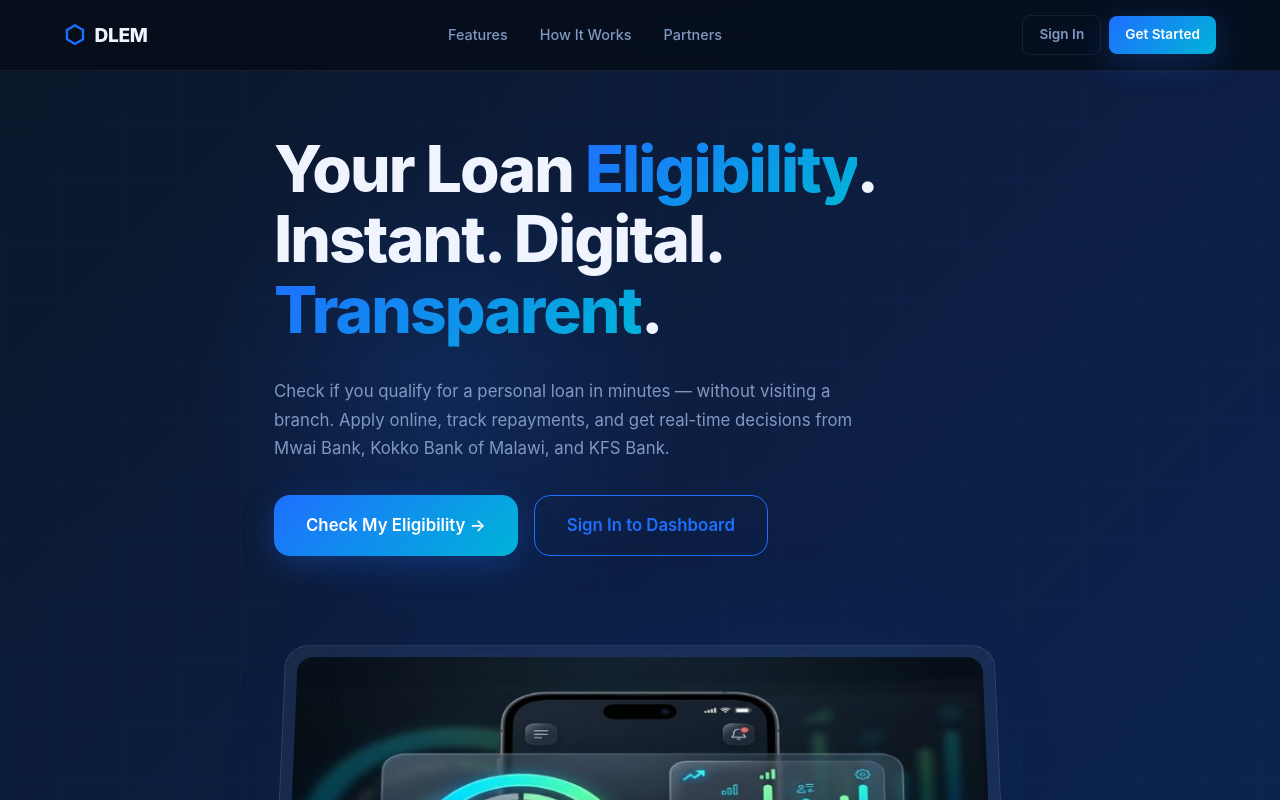
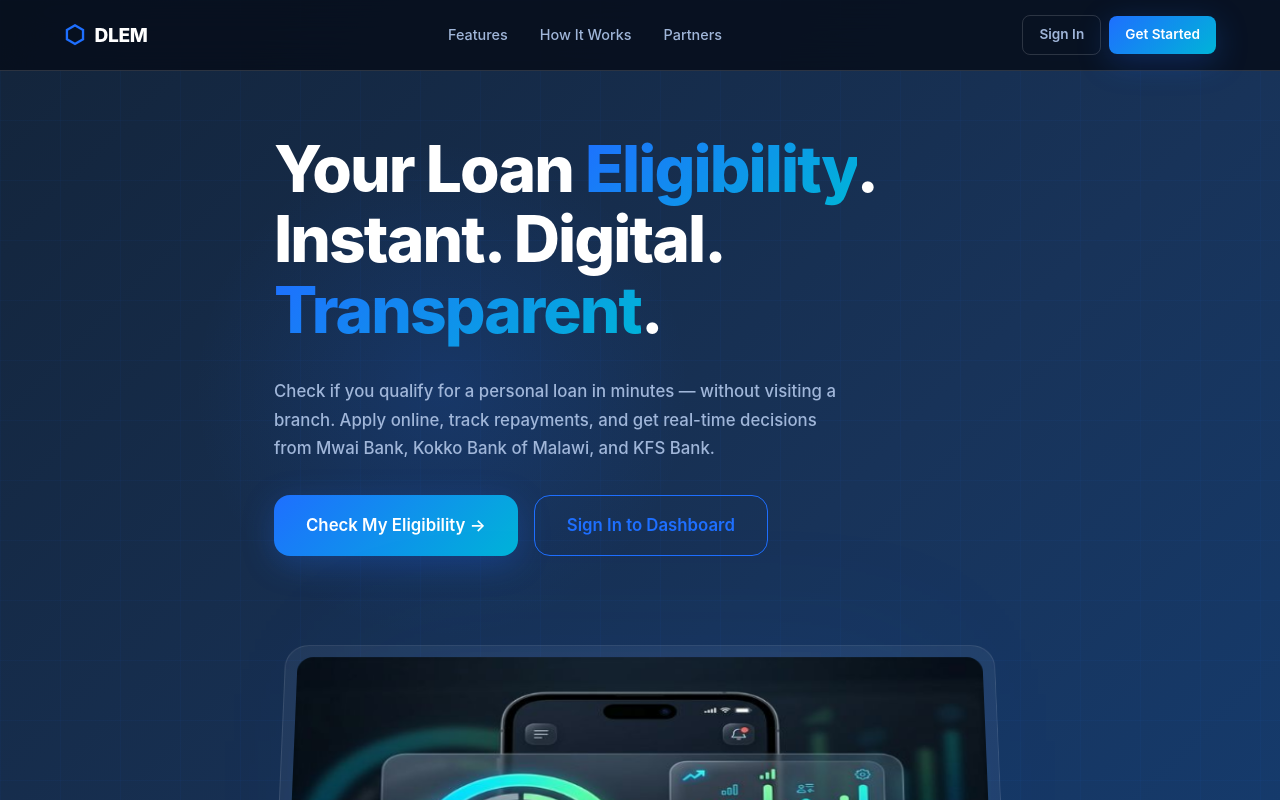
Before and after one commit to StewartMangame/DLEMs, a Next.js app in the folder frontend/: page / in a window 1280 px wide. Shown: the top 800 px of the page. Built offline with nearby package versions, Linux system fonts and the light colour scheme.

Commit message:
style: brighten dark theme and increase typography weight for better visibility

```diff
--- a/frontend/src/app/globals.css
+++ b/frontend/src/app/globals.css
@@ -1,13 +1,13 @@
 /* ===================== DESIGN TOKENS ===================== */
 :root {
   /* Colors */
-  --color-bg-deep:       #060d1a;
-  --color-bg-dark:       #0a1628;
-  --color-bg-card:       #0f1e38;
-  --color-bg-elevated:   #162340;
-  --color-surface:       #1a2a4a;
-  --color-border:        rgba(255, 255, 255, 0.07);
-  --color-border-active: rgba(30, 111, 255, 0.5);
+  --color-bg-deep:       #0d1b2a;
+  --color-bg-dark:       #13243a;
+  --color-bg-card:       #1b3150;
+  --color-bg-elevated:   #254065;
+  --color-surface:       #2e4d7a;
+  --color-border:        rgba(255, 255, 255, 0.15);
+  --color-border-active: rgba(30, 111, 255, 0.6);
 
   --color-primary:       #1e6fff;
   --color-primary-glow:  rgba(30, 111, 255, 0.25);
@@ -22,18 +22,18 @@
   --color-danger-bg:     rgba(255, 59, 92, 0.12);
   --color-info:          #00b4d8;
 
-  --color-text-primary:  #f0f4ff;
-  --color-text-secondary: #8098c0;
-  --color-text-muted:    #4a6080;
+  --color-text-primary:  #ffffff;
+  --color-text-secondary: #a0b6d9;
+  --color-text-muted:    #728cb1;
 
   /* Gradients */
   --gradient-primary:    linear-gradient(135deg, #1e6fff 0%, #00b4d8 100%);
   --gradient-success:    linear-gradient(135deg, #00c896 0%, #00b4d8 100%);
-  --gradient-card:       linear-gradient(145deg, #0f1e38 0%, #0a1628 100%);
-  --gradient-hero:       linear-gradient(135deg, #0a1628 0%, #0d1f45 50%, #0a2855 100%);
+  --gradient-card:       linear-gradient(145deg, #1b3150 0%, #13243a 100%);
+  --gradient-hero:       linear-gradient(135deg, #13243a 0%, #183359 50%, #13407a 100%);
 
   /* Glass */
-  --glass-bg:            rgba(15, 30, 56, 0.6);
+  --glass-bg:            rgba(27, 49, 80, 0.7);
   --glass-border:        rgba(255, 255, 255, 0.06);
   --glass-blur:          20px;
 
@@ -155,9 +155,9 @@
 .text-h1 { font-size: clamp(2rem, 4vw, 3rem); font-weight: 700; line-height: 1.2; letter-spacing: -0.02em; }
 .text-h2 { font-size: clamp(1.5rem, 3vw, 2rem); font-weight: 700; line-height: 1.3; }
 .text-h3 { font-size: clamp(1.1rem, 2vw, 1.4rem); font-weight: 600; line-height: 1.4; }
-.text-body { font-size: 1rem; font-weight: 400; }
-.text-sm { font-size: 0.875rem; }
-.text-xs { font-size: 0.75rem; }
+.text-body { font-size: 1.05rem; font-weight: 500; }
+.text-sm { font-size: 0.95rem; font-weight: 500; }
+.text-xs { font-size: 0.85rem; font-weight: 500; }
 
 .text-gradient {
   background: var(--gradient-primary);
@@ -268,8 +268,8 @@
 }
 
 .form-label {
-  font-size: 0.875rem;
-  font-weight: 500;
+  font-size: 0.95rem;
+  font-weight: 600;
   color: var(--color-text-secondary);
   letter-spacing: 0.02em;
 }
```
